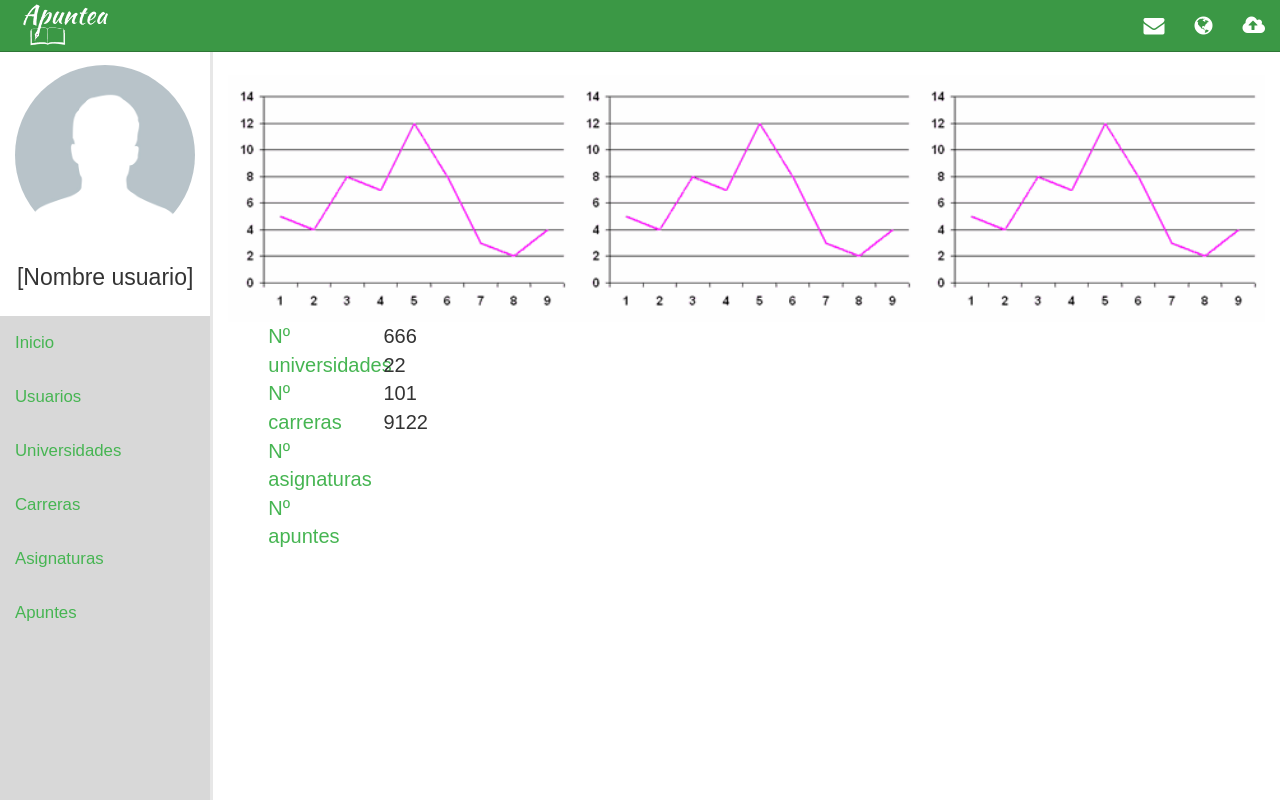
After one commit to paaragon/apuntea, a PHP site: page /admin/inicio.php in a window 1280 px wide. The commit adds this page. Run offline with PHP 8.4, Linux system fonts and the light colour scheme.

Commit message:
Admin is comming

```diff
--- /dev/null
+++ b/admin/inicio.php
@@ -0,0 +1,34 @@
+<?php ob_start(); ?>
+<div>
+    <p>
+        <img class="col-4" src="../img/line-graph.gif" class="img-responsive mini-logo">
+        <img class="col-4" src="../img/line-graph.gif" class="img-responsive mini-logo">
+        <img class="col-4" src="../img/line-graph.gif" class="img-responsive mini-logo">
+    </p>
+</div>
+<div>
+    <div class="col-4">
+        <div class="col-4">
+            <ul class="no-style-list">
+                <li><a href="#"> Nº universidades</a></li>
+                <li><a href="#"> Nº carreras</a></li>
+                <li><a href="#"> Nº asignaturas</a></li>
+                <li><a href="#"> Nº apuntes</a></li>
+            </ul>
+        </div>
+        <div class="col-1">
+            <ul class="no-style-list">
+                <li> 666</li>
+                <li> 22</li>
+                <li> 101</li>
+                <li> 9122</li>
+            </ul>
+        </div>
+    </div>
+    <div class="col-8">
+
+    </div>
+</div>
+<?php
+$contenido = ob_get_clean();
+require "../common/admin/layout.php";
--- /dev/null
+++ b/common/admin/header.php
@@ -0,0 +1,23 @@
+<nav class="navbar navbar-default navbar-fixed-top">
+    <div class="container-fluid">
+        <!-- Brand and toggle get grouped for better mobile display -->
+        <div class="navbar-header">
+            <button type="button" class="navbar-toggle collapsed" data-toggle="collapse" data-target="#bs-example-navbar-collapse-1">
+                <span class="sr-only">Toggle navigation</span>
+                <span class="icon-bar"></span>
+                <span class="icon-bar"></span>
+                <span class="icon-bar"></span>
+            </button>
+            <a class="navbar-brand" href="index.php"><img src="../img/logo-inv.png" class="img-responsive mini-logo"></a>
+        </div>
+
+        <!-- Collect the nav links, forms, and other content for toggling -->
+        <div class="collapse navbar-collapse" id="bs-example-navbar-collapse-1">
+            <ul class="nav navbar-nav navbar-right">
+                <li><a href="#"><i class="fa fa-envelope"></i></a></li>
+                <li><a href="#"><i class="fa fa-globe"></i></a></li>
+                <li><a href="#"><i class="fa fa-cloud-upload"></i></a></li>
+            </ul>
+        </div><!-- /.navbar-collapse -->
+    </div><!-- /.container-fluid -->
+</nav>
--- /dev/null
+++ b/common/admin/layout.php
@@ -0,0 +1,27 @@
+<html>
+    <head>
+        <title>Apuntea - Tu red social de apuntes</title>
+        <meta charset="UTF-8">
+        <meta name="viewport" content="width=device-width, user-scalable=no">
+        <link rel="stylesheet" type="text/css" href="../css/bootstrap.css" />
+        <link rel="stylesheet" href="../font-awesome-4.2.0/css/font-awesome.min.css">
+        <link rel="stylesheet" type="text/css" href="../css/usuario.css" />
+        <script src="../js/jquery-2.1.1.js"></script>
+        <script src="../js/bootstrap.js"></script>
+    </head>
+    <body>
+
+        <header>
+            <?php require "header.php"; ?>
+        </header>
+        <nav class="col-md-2" id="menu-user">
+            <?php require "nav.php"; ?>
+        </nav>
+        <main class="col-md-10" id="main">
+            <?php echo $contenido; ?>
+        </main>
+        <footer>
+            <?php require "footer.php" ?>
+        </footer>
+    </body>
+</html>
--- /dev/null
+++ b/common/admin/nav.php
@@ -0,0 +1,14 @@
+<div>
+    <div id="user-info">
+        <p><img src="../img/no-user.jpg" class="img-responsive img-circle"></p>
+        <h3>[Nombre usuario]</h3>
+    </div>
+    <ul>
+        <li><a href="#"> Inicio</a></li>
+        <li><a href="#"> Usuarios</a></li>
+        <li><a href="#"> Universidades</a></li>
+        <li><a href="#"> Carreras</a></li>
+        <li><a href="#"> Asignaturas</a></li>
+        <li><a href="#"> Apuntes</a></li>
+    </ul>
+</div>
--- a/css/usuario.css
+++ b/css/usuario.css
@@ -183,3 +183,8 @@ textarea#area-apunte{
     height: 500px;
     border: none;
 }
+
+.no-style-list{
+    list-style-type: none;
+    font-size: 20px;
+}
```
Also changed, not shown: common/admin/footer.php (added), img/line-graph.gif (added).
